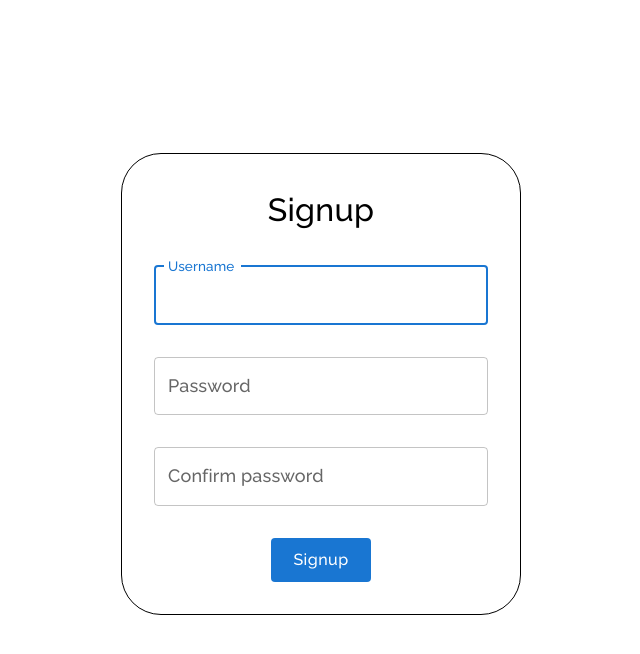
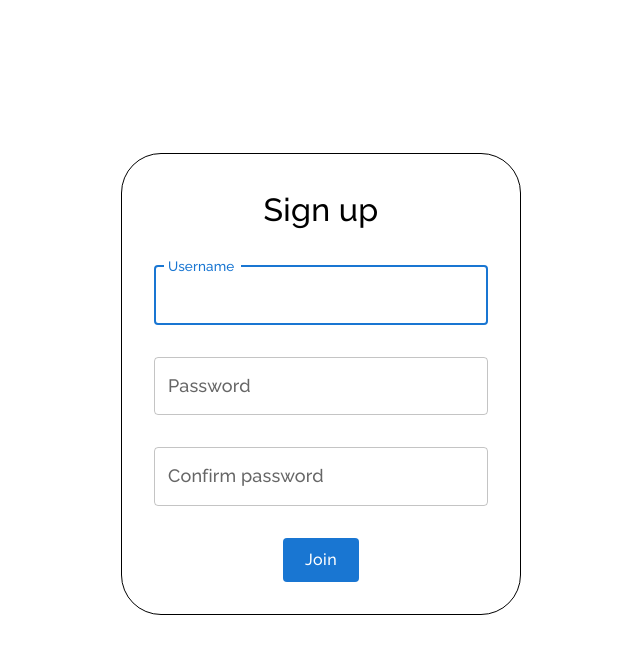
Before and after one commit to hariesh-s/nitthub-client, a React (Create React App) app: page /register in a window 1280 px wide. Shown: the top 654 px of the page, without its empty margins (319-959 px from the left). Built offline with nearby package versions, Linux system fonts and the light colour scheme; a web font is replaced by a local one.

Commit message:
minor name changes

```diff
--- a/src/index.js
+++ b/src/index.js
@@ -3,7 +3,7 @@ import { render } from "react-dom";
 import "./index.css";
 import App from "./App";
 import Login from "./pages/Login";
-import Signup from "./pages/Signup";
+import Register from "./pages/Register";
 import { BrowserRouter, Routes, Route } from "react-router-dom";
 
 const root = document.getElementById("root");
@@ -13,7 +13,7 @@ render(
          <Routes>
             <Route path="/" element={<App />}></Route>
             <Route path="/login" element={<Login />}></Route>
-            <Route path="/register" element={<Signup />}></Route>
+            <Route path="/register" element={<Register />}></Route>
          </Routes>
       </BrowserRouter>
    </StrictMode>,
--- a/src/pages/Login.js
+++ b/src/pages/Login.js
@@ -1,7 +1,7 @@
 import { useState } from "react";
 import { Box, Grid, TextField, Button, Typography } from "@mui/material";
 
-const Login = () => {
+function Login() {
    const [username, setUsername] = useState("");
    const [password, setPassword] = useState("");
    const [usernameHelperText, setUsernameHelperText] = useState("");
@@ -87,7 +87,7 @@ const Login = () => {
                fontFamily="Raleway, sans-serif"
                fontSize={32}
             >
-               Login
+               Sign in
             </Typography>
             <Grid item>
                <TextField
--- a/src/pages/Signup.js
+++ b/src/pages/Register.js
@@ -1,7 +1,7 @@
 import { useState } from "react";
 import { Box, Grid, TextField, Button, Typography } from "@mui/material";
 
-const Signup = () => {
+function Register() {
    const [username, setUsername] = useState("");
    const [password, setPassword] = useState("");
    const [confirmation, setConfirmation] = useState("");
@@ -124,7 +124,7 @@ const Signup = () => {
                fontFamily="Raleway, sans-serif"
                fontSize={32}
             >
-               Signup
+               Sign up
             </Typography>
             <Grid item>
                <TextField
@@ -214,7 +214,7 @@ const Signup = () => {
                   disabled={usernameErr || passwordErr || confirmationErr}
                   type="submit"
                >
-                  Signup
+                  Join
                </Button>
             </Grid>
          </Grid>
@@ -222,4 +222,4 @@ const Signup = () => {
    );
 };
 
-export default Signup;
+export default Register;
```
